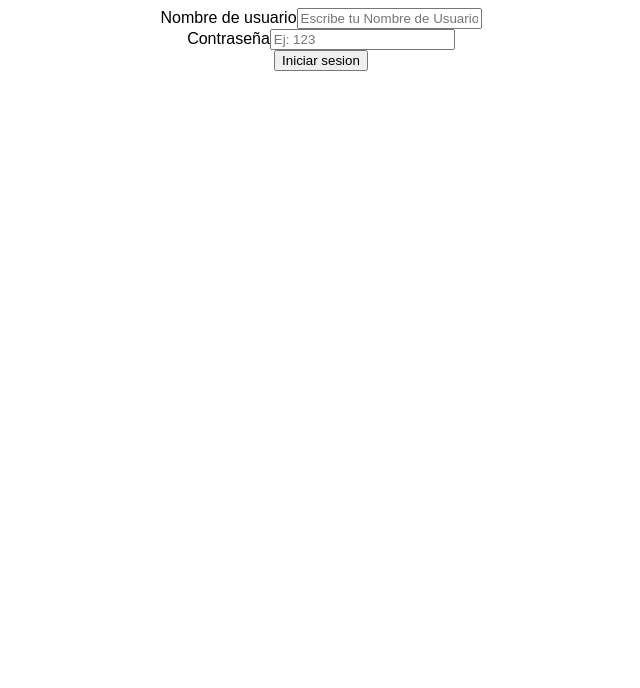
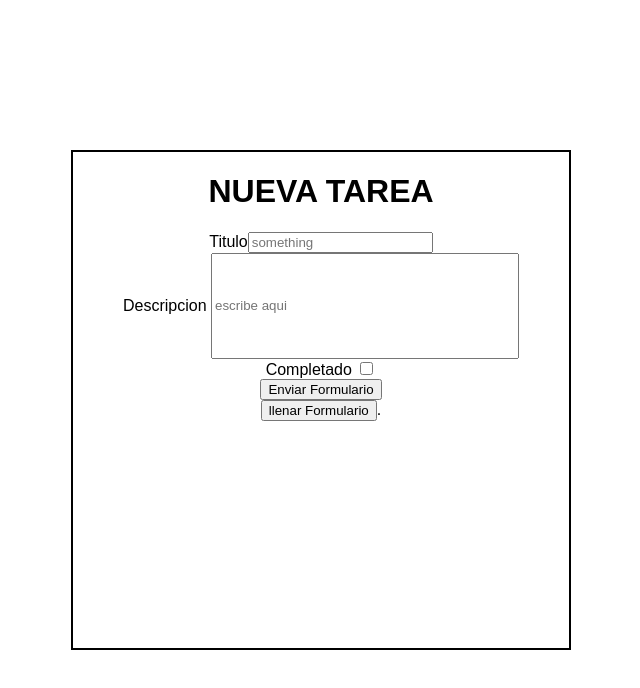
Before and after one commit to NicolasbedoyaQuerz/React, a React (Vite) app: page / in a window 1280 px wide. Shown: the top 688 px of the page, without its empty margins (319-959 px from the left). Built offline with nearby package versions, Linux system fonts and the light colour scheme.

Commit message:
react-hook-form repaso

```diff
--- a/package.json
+++ b/package.json
@@ -11,7 +11,7 @@
   "dependencies": {
     "react": "^18.2.0",
     "react-dom": "^18.2.0",
-    "react-hook-form": "^7.43.5"
+    "react-hook-form": "^7.43.9"
   },
   "devDependencies": {
     "@types/react": "^18.0.27",
--- a/src/App.css
+++ b/src/App.css
@@ -1,4 +1,18 @@
 .App {
     font-family: sans-serif;
     text-align: center;
+    justify-content: center;
   }
+
+  .card {
+    box-sizing: border-box;
+    border: 2px solid black;
+    width: 500px;
+    height: 500px;
+    justify-content: center;
+    align-items: center;
+    position: absolute;
+    top: 50%;
+    left: 50%;
+    transform: translate(-50%, -50%);
+  }
--- a/src/App.jsx
+++ b/src/App.jsx
@@ -1,5 +1,6 @@
 import "./App.css";
 import Form from "./components/Form";
+import TodoForm from "./components/TodoForm";
 
 
 function App() {
@@ -7,7 +8,8 @@ function App() {
 
   return (
     <div className="App">
-      <Form/>
+      <TodoForm/>
+      {/* <Form/> */}
     </div>
   );
 }
--- a/src/components/Form.jsx
+++ b/src/components/Form.jsx
@@ -1,42 +1,40 @@
-import { useForm } from "react-hook-form"
+import { useForm } from "react-hook-form";
 
 
 const Form = () => {
 
-    const { register, handleSubmit } = useForm()
+    const {register, handleSubmit} = useForm()
 
-    const submit = data =>{
+    const submit = data => {
         console.log(data);
     }
 
+
     return (
-       <form onSubmit={handleSubmit(submit)}>
+        <form onSubmit={handleSubmit( submit )}>
             <div>
-            <label htmlFor="username">
-                Nombre de usuario
-            </label>
-            <input type="text"
+                <label htmlFor="username"> Nombre de Usuario </label>
+                <input
+                type="text"
+                name="username"
                 id="username"
-            placeholder="Escribe tu Nombre de Usuario"
+                placeholder="UserName"
                 {...register('username')}
                 />
             </div>
             <div>
-            <label htmlFor="password">
-                Contraseña
-            </label>
-            <input type="password"
+                <label htmlFor="password"> Contraseña </label>
+                <input
+                type="password"
+                name="password"
                 id="password"
-            name="password"
-            placeholder="Ej: 123"
+                placeholder="Eje.. 1234"
                 {...register('password')}
                 />
             </div>
-        <button type="submit">
-            Iniciar sesion
-        </button>
+            <button type="submit"> Iniciar Sesion </button>
         </form>
-    )
-}
+    );
+};
 
-export default Form
+export default Form;
--- /dev/null
+++ b/src/components/ToDoForm.jsx
@@ -0,0 +1,81 @@
+import { useForm } from "react-hook-form";
+
+const TodoForm = () => {
+
+    const {register, formState:{errors}, reset, handleSubmit} = useForm()
+
+    const submit = (data) => {
+        console.log(data);
+
+        emptyForm()
+    }
+
+    const fillForm = () => {
+        reset(
+            {
+                title: 'hola mundo!',
+                description: 'hola mundooooo!',
+                compled: (true)
+            }
+        )
+    }
+
+    const emptyForm = () => {
+        reset(
+            {
+                title: '',
+                description: '',
+                compled: (false)
+            }
+        )
+    }
+
+    return (
+        <div className="card">
+        <form onSubmit={handleSubmit(submit)} >
+            <h1>NUEVA TAREA</h1>
+            <div>
+                <label htmlFor="title"> Titulo</label>
+                <input
+                type="text"
+                name="title"
+                id="title"
+                placeholder="something"
+                {...register('title', {required: true})}
+                />
+                {errors.title?.type === 'required' && <p role="alert"  style={{ color: 'tomato' }}>se requiere un titulo</p>}
+
+            </div>
+            <div>
+                <label htmlFor="description"> Descripcion </label>
+                <input
+                type="text"
+                name="description"
+                id="description"
+                placeholder="escribe aqui"
+                size={30}
+                style={{ width: "300px", height:'100px' }}
+                {...register('description', {required: true})}
+                />
+                 {errors.description?.type === 'required' && <p role="alert"  style={{ color: 'tomato' }}>se requiere una Descripcion</p>}
+            </div>
+            <div>
+                <label htmlFor="compled"> Completado </label>
+                <input
+                type="checkbox"
+                name="compled"
+                id="compled"
+                {...register('compled', {required: true})}
+                />
+                 {errors.compled?.type === 'required' && <p role="alert"  style={{ color: 'tomato' }}>se requiere este campo </p>}
+            </div>
+            <button type="submit"> Enviar Formulario </button>
+        </form>
+
+        <button onClick={fillForm}> llenar Formulario</button>.
+        {/* <button  onClick={emptyForm}> Borrar Formulario </button> */}
+        </div>
+    );
+};
+
+export default TodoForm;
```
Also changed, not shown: 1 other file (tests, documents, lock files or other folders). Lines whose indentation alone changed are shown as unchanged.
